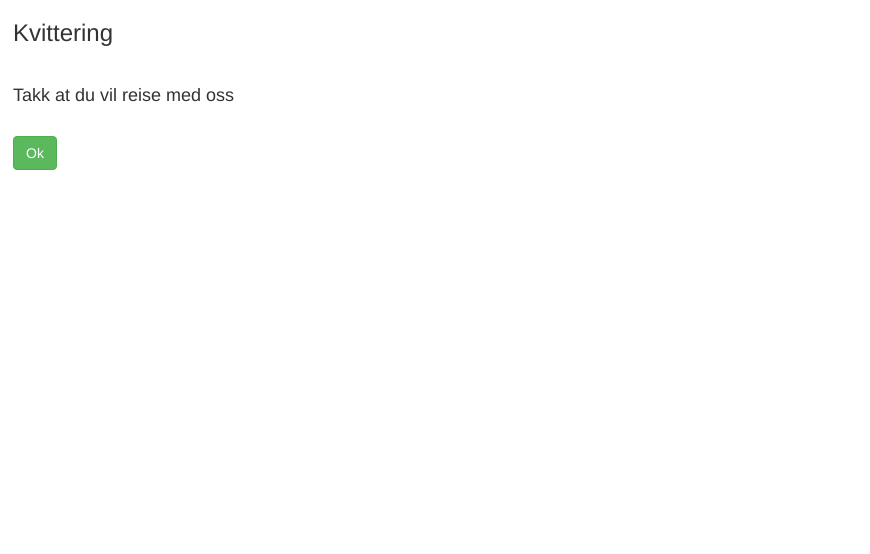
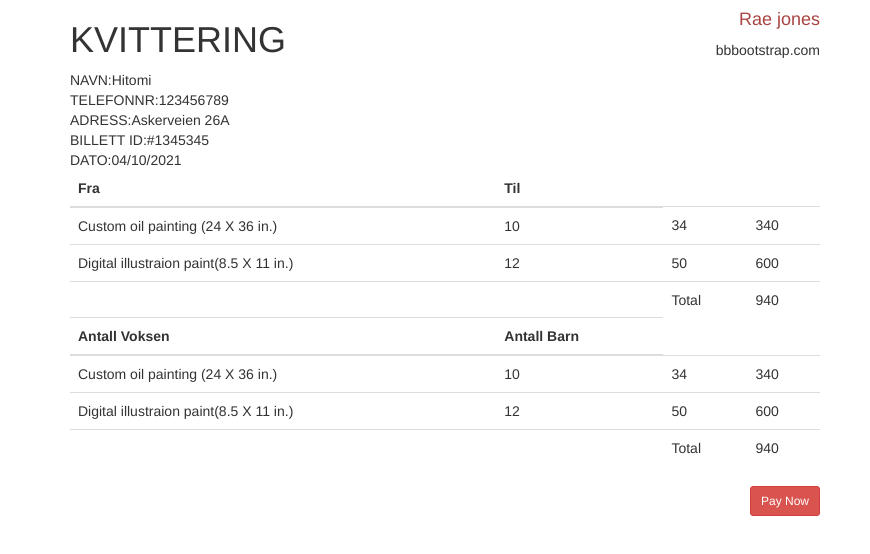
Before and after one commit to Hamzeh-Alsheikho/Oblig1-WebApplikasjoner, a plain HTML site: page Oblig1/wwwroot/kvittering.html in a window 1280 px wide. Shown: the whole page, without its empty margins (0-870 px from the left). Drawn offline with nearby package versions, Linux system fonts and the light colour scheme.

Commit message:
Add kvittering form

```diff
--- a/Oblig1/wwwroot/js/kvittering.js
+++ b/Oblig1/wwwroot/js/kvittering.js
@@ -1,3 +1,5 @@
 function kvittering() {
 
+
+
 }
--- a/Oblig1/wwwroot/kvittering.html
+++ b/Oblig1/wwwroot/kvittering.html
@@ -12,7 +12,102 @@
 
 </head>
 <body>
-    <div class="row">
+    <div class="container mt-5">
+        <div class="d-flex justify-content-center row">
+            <div class="col-md-8">
+                <div class="p-3 bg-white rounded">
+                    <div class="row">
+                        <div class="col-md-6">
+                            <h1 class="text-uppercase">Kvittering</h1>
+                            <div class="billed"><span class="font-weight-bold text-uppercase">Navn:</span><span class="ml-1">Hitomi</span></div>
+                            <div class="billed"><span class="font-weight-bold text-uppercase">Telefonnr:</span><span class="ml-1">123456789</span></div>
+                            <div class="billed"><span class="font-weight-bold text-uppercase">Adress:</span><span class="ml-1">Askerveien 26A</span></div>
+                            <div class="billed"><span class="font-weight-bold text-uppercase">Billett ID:</span><span class="ml-1">#1345345</span></div>
+                            <div class="billed"><span class="font-weight-bold text-uppercase">Dato:</span><span class="ml-1">04/10/2021</span></div>
+
+                        </div>
+                        <div class="col-md-6 text-right mt-3">
+                            <h4 class="text-danger mb-0">Rae jones</h4><span>bbbootstrap.com</span>
+                        </div>
+                    </div>
+                    <div class="mt-3">
+                        <div class="table-responsive">
+                            <table class="table">
+                                <thead>
+                                    <tr>
+                                        <th>Fra</th>
+                                        <th>Til</th>
+
+                                    </tr>
+
+                                </thead>
+                                <tbody>
+                                    <tr>
+                                        <td>Custom oil painting (24 X 36 in.)</td>
+                                        <td>10</td>
+                                        <td>34</td>
+                                        <td>340</td>
+                                    </tr>
+                                    <tr>
+                                        <td>Digital illustraion paint(8.5 X 11 in.)</td>
+                                        <td>12</td>
+                                        <td>50</td>
+                                        <td>600</td>
+                                    </tr>
+                                    <tr>
+                                        <td></td>
+                                        <td></td>
+                                        <td>Total</td>
+                                        <td>940</td>
+                                    </tr>
+                                </tbody>
+
+                                <thead>
+                                    <tr>
+                                        <th>Antall Voksen</th>
+                                        <th>Antall Barn</th>
+                                    </tr>
+
+                                </thead>
+
+                                <thead>
+
+
+                                </thead>
+
+                                <tbody>
+                                    <tr>
+                                        <td>Custom oil painting (24 X 36 in.)</td>
+                                        <td>10</td>
+                                        <td>34</td>
+                                        <td>340</td>
+                                    </tr>
+                                    <tr>
+                                        <td>Digital illustraion paint(8.5 X 11 in.)</td>
+                                        <td>12</td>
+                                        <td>50</td>
+                                        <td>600</td>
+                                    </tr>
+                                    <tr>
+                                        <td></td>
+                                        <td></td>
+                                        <td>Total</td>
+                                        <td>940</td>
+                                    </tr>
+                                </tbody>
+                            </table>
+                        </div>
+                    </div>
+                    <div class="text-right mb-3"><button class="btn btn-danger btn-sm mr-5" type="button">Pay Now</button></div>
+                </div>
+            </div>
+        </div>
+    </div>
+
+
+
+
+    <!--<div class="row">
         <div id="homeContainer" class="container-fluid">
             <div>
                 <div ><h3>Kvittering</h3></div><br>
@@ -21,6 +116,6 @@
                 <a href="index.html" id="buttonKvittering" class="btn btn-success">Ok</a><br>
             </div>
         </div>
-    </div>
+    </div>-->
 </body>
 </html>
```
Also changed, not shown: 1 other file.
